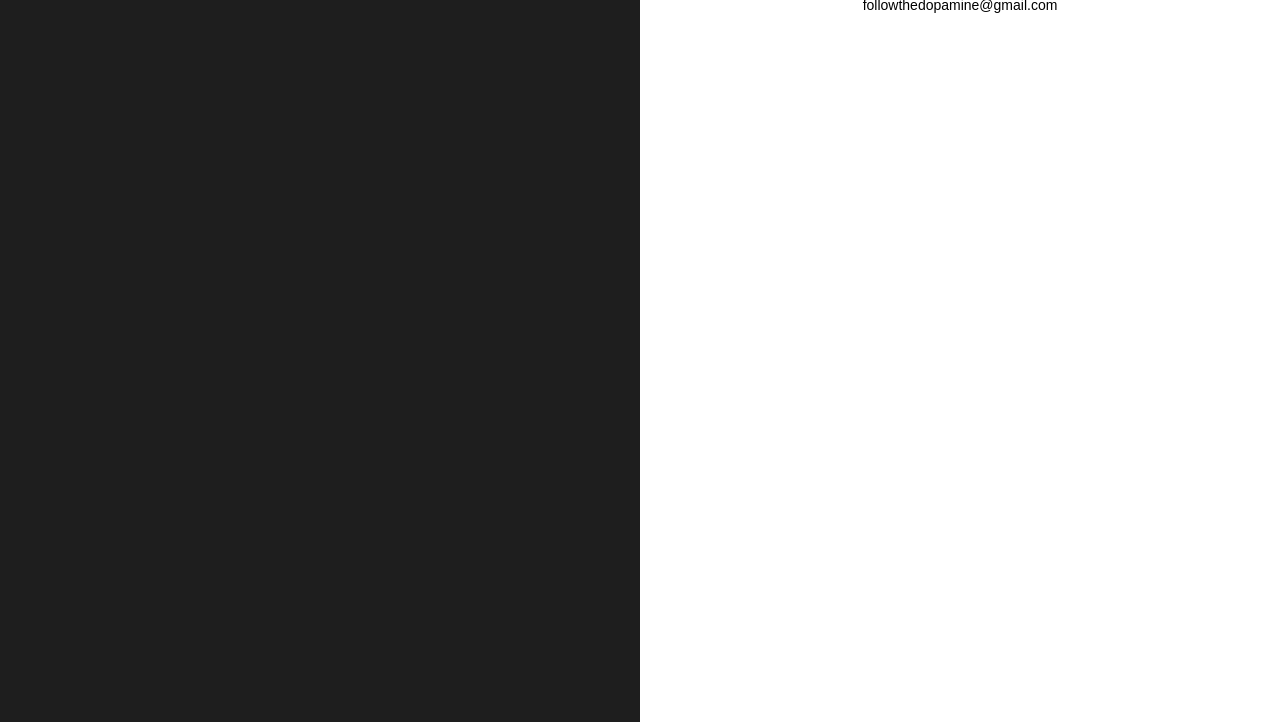
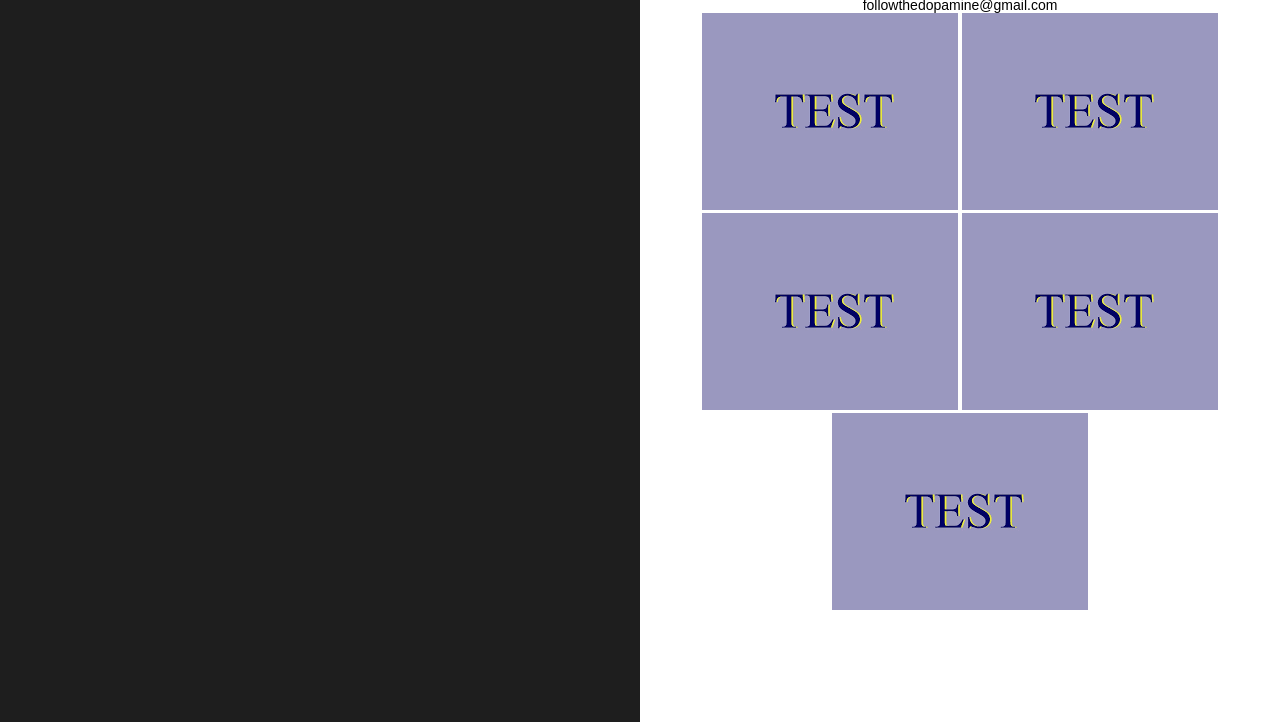
Before and after one commit to followthedopamine/followthedopamine.github.io, a plain HTML site: page fakeportfolio.html in a window 1280 px wide. Shown: the part 78-800 px from the top of the page. Drawn offline with Linux system fonts and the light colour scheme.

Commit message:
Added test images to design

```diff
--- a/fakeportfolio.html
+++ b/fakeportfolio.html
@@ -28,6 +28,15 @@
           <h1>Mark Jenkins</h1>
           <h2>https://github.com/followthedopamine</h2>
           <h3>followthedopamine@gmail.com</h3>
+          <div>
+            <img class="large-thumbnail" src="/img/test.png" />
+            <img class="large-thumbnail" src="/img/test.png" />
+          </div>
+          <div>
+            <img class="medium-thumbnail" src="/img/test.png" />
+            <img class="medium-thumbnail" src="/img/test.png" />
+            <img class="medium-thumbnail" src="/img/test.png" />
+          </div>
         </div>
       </div>
     </div>
```
Also changed, not shown: img/test.png (added).
